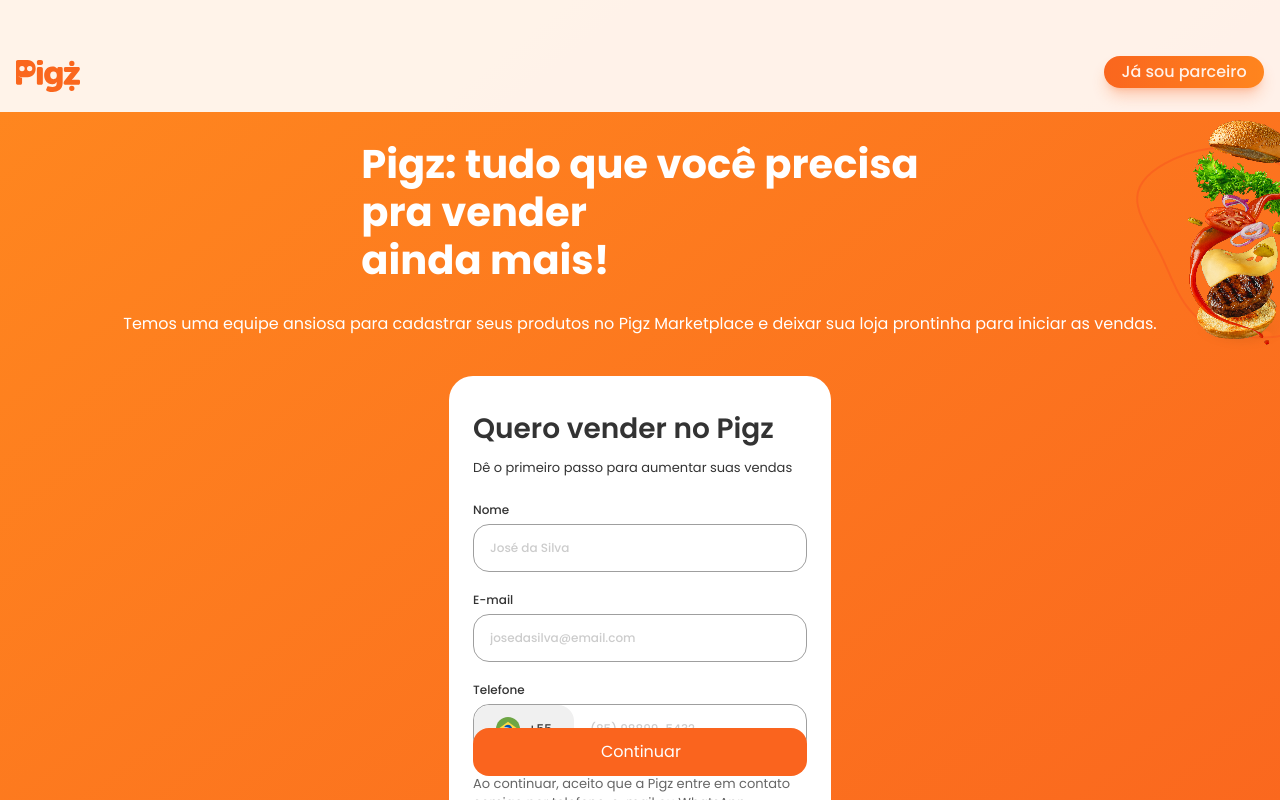
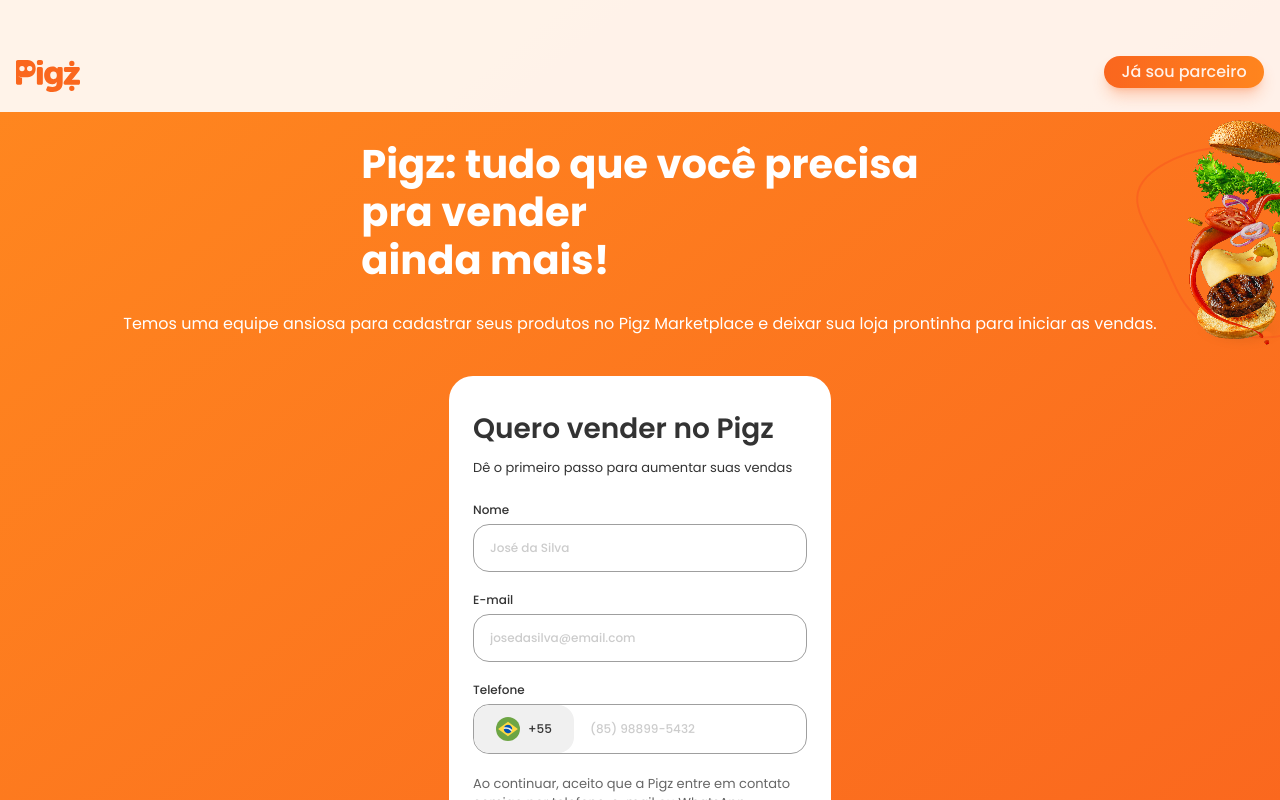
Before and after one commit to brtiago/pigz-app, a Next.js app: page / in a window 1280 px wide. Shown: the top 800 px of the page. Built offline with nearby package versions, Linux system fonts and the light colour scheme.

Commit message:
fix: Correção do botão do formulário

```diff
--- a/components/sections/form-container.jsx
+++ b/components/sections/form-container.jsx
@@ -41,7 +41,7 @@
       <button
         onClick={nextPage}
         disabled={page == 2}
-        className="bg-color9 rounded-2xl from-neutral-50 text-base text-white px-32 pt-3 pb-3 absolute bottom-6 w-[334px] h-12"
+        className="bg-color9 rounded-2xl from-neutral-50 text-base text-white px-32 pt-3 pb-3 relative bottom-6 w-[334px] h-12"
       >
         {ButtonTitles[page]}
       </button>
```
